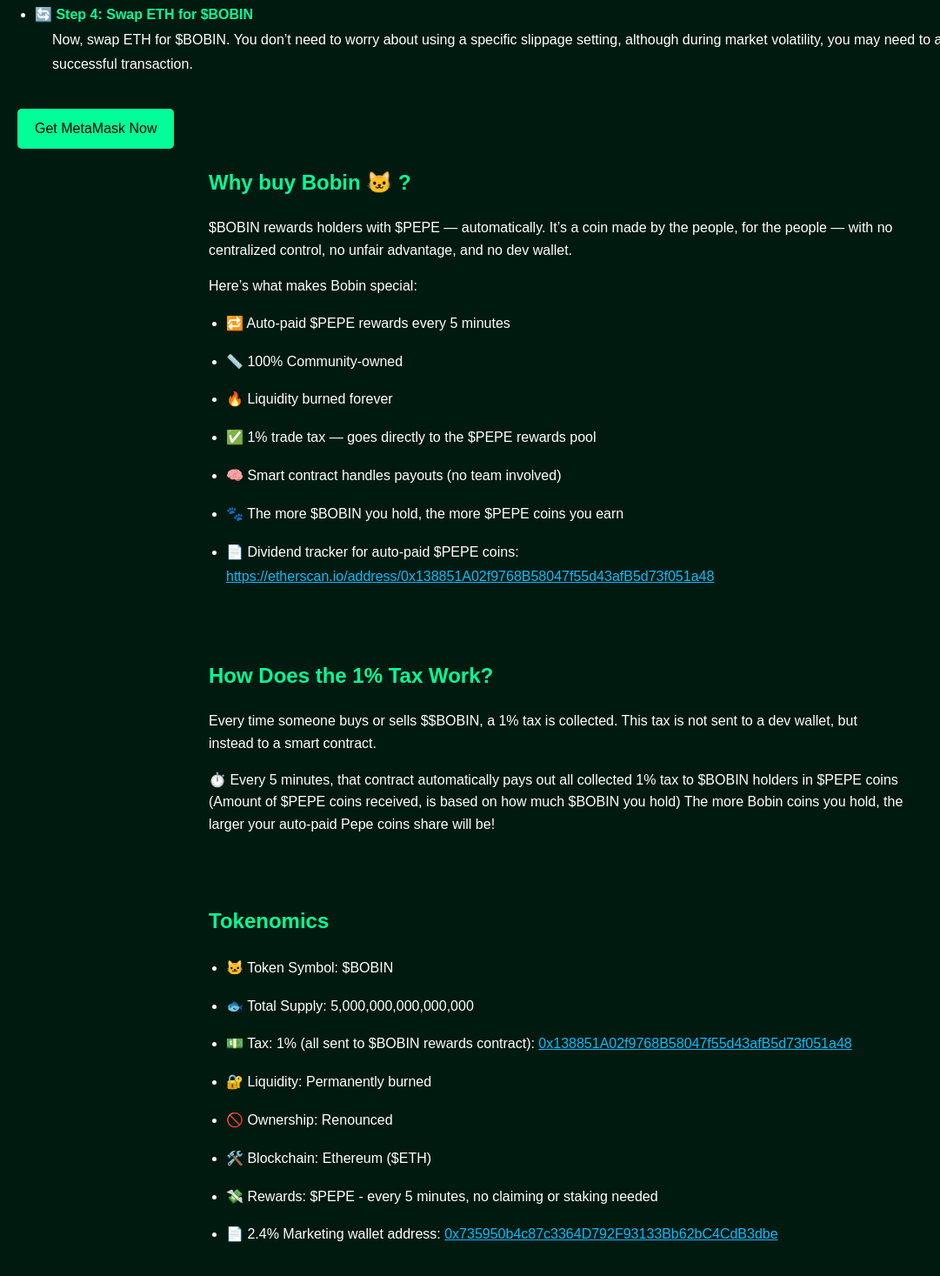
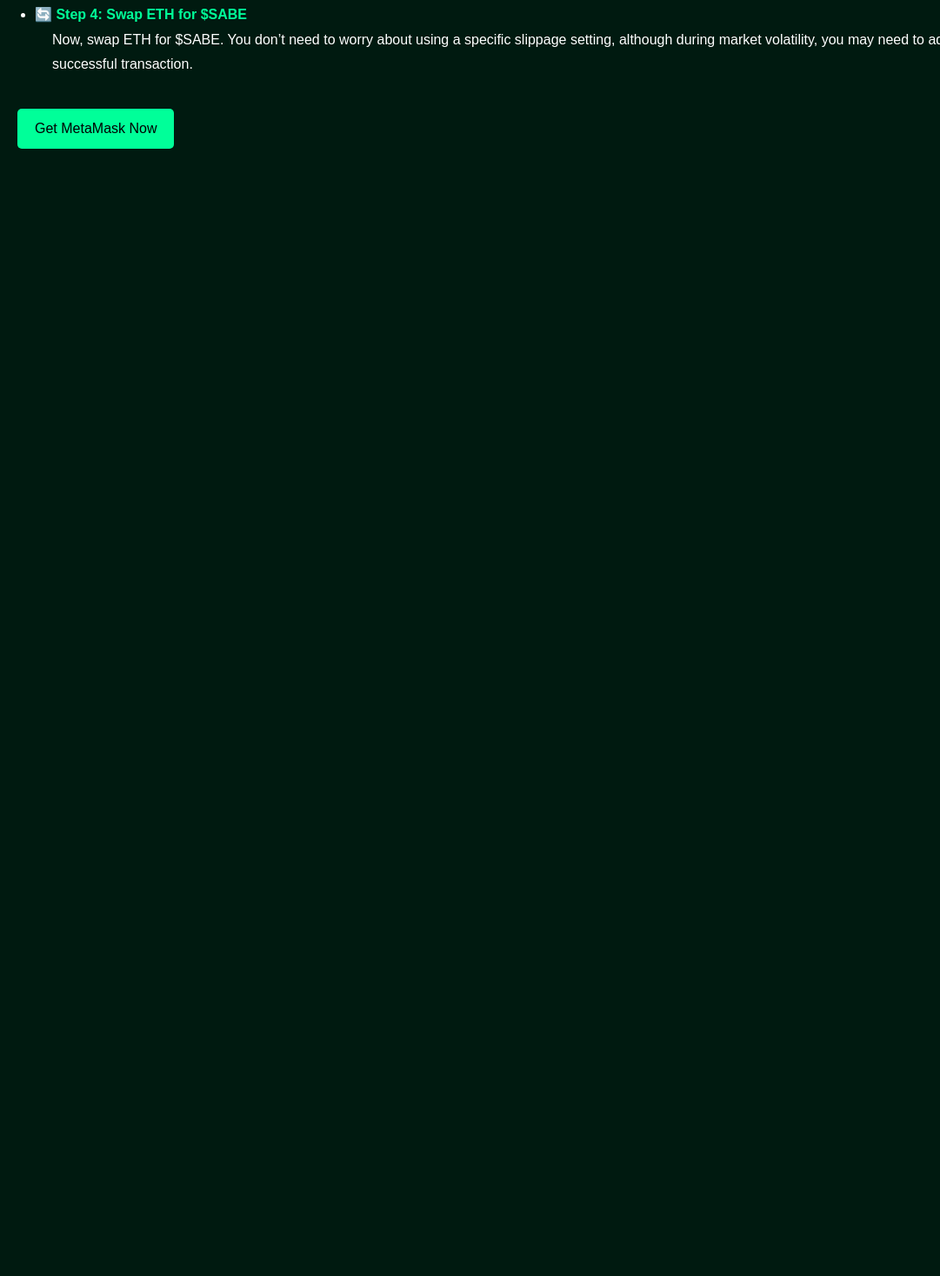
Before and after one commit to sabecrypto/howtobuy, a plain HTML site: page index (3).html in a window 1280 px wide. Shown: the part 477-1944 px from the top of the page at 87% size, without its empty margins (0-1081 px from the left). After the commit the page ends 800 px from the top, so only its background shows below. Drawn offline with Linux system fonts and the light colour scheme.

Commit message:
Update index (3).html

```diff
--- a/index (3).html
+++ b/index (3).html
@@ -3,10 +3,10 @@
 <head>
   <meta charset="UTF-8" />
   <meta name="viewport" content="width=device-width, initial-scale=1.0" />
-  <title>Bobin Crypto How to Buy</title>
+  <title>Sabe Crypto How to Buy</title>
 
 <!-- ✅ Favicon toegevoegd -->
-  <link rel="icon" href="https://raw.githubusercontent.com/BobinCrypto2025/images/main/bobin-pixel.png" type="image/png">
+  <link rel="icon" href="https://raw.githubusercontent.com/sabecrypto/img/main/sabe-icon.png" type="image/png">
 
   <style>
     body {
@@ -71,8 +71,8 @@
 
 <!-- How to Buy Section Start -->
 <div class="main-content">
-    <h1>🐱 How to Buy $BOBIN</h1>
-    <p>Follow these simple steps to purchase $BOBIN on the Ethereum blockchain:</p>
+    <h1>🐯 How to Buy $SABE</h1>
+    <p>Follow these simple steps to purchase $SABE on the Ethereum blockchain:</p>
 
     <ul>
         <li>
@@ -94,62 +94,12 @@
             </div>
         </li>
         <li>
-            <div class="step">🔄 Step 4: Swap ETH for $BOBIN</div>
+            <div class="step">🔄 Step 4: Swap ETH for $SABE</div>
             <div class="step-description">
-                Now, swap ETH for $BOBIN. You don’t need to worry about using a specific slippage setting, although during market volatility, you may need to adjust slippage for a successful transaction.
+                Now, swap ETH for $SABE. You don’t need to worry about using a specific slippage setting, although during market volatility, you may need to adjust slippage for a successful transaction.
             </div>
         </li>
     </ul>
     <a href="https://metamask.io" class="button" target="_blank">Get MetaMask Now</a>
 </div>
 <!-- How to Buy Section End -->
-
-  <div class="section">
-    <h2>Why buy Bobin 🐱 ?</h2>
-    <p>$BOBIN rewards holders with $PEPE — automatically.
-    It’s a coin made by the people, for the people — with no centralized control, no unfair advantage, and no dev wallet.</p>
-    <p>Here’s what makes Bobin special:</p>
-    <ul>
-      <li>🔁 Auto-paid $PEPE rewards every 5 minutes</li>
-      <li>📏 100% Community-owned</li>
-      <li>🔥 Liquidity burned forever</li>
-      <li>✅ 1% trade tax — goes directly to the $PEPE rewards pool </li>
-<li>🧠 Smart contract handles payouts (no team involved)</li><li>🐾 The more $BOBIN you hold, the more $PEPE coins you earn</li>
-<li>📄 Dividend tracker for auto-paid $PEPE coins:
-    <a href="https://etherscan.io/address/0x138851A02f9768B58047f55d43afB5d73f051a48" target="_blank">
-      https://etherscan.io/address/0x138851A02f9768B58047f55d43afB5d73f051a48
-    </a>
-  </li></ul>
-</div>
-
-  <div class="section">
-    <h2>How Does the 1% Tax Work?</h2>
-    <p>Every time someone buys or sells $$BOBIN, a 1% tax is collected.
-    This tax is not sent to a dev wallet, but instead to a smart contract.</p>
-    <p>⏱️ Every 5 minutes, that contract automatically pays out all collected 1% tax to $BOBIN holders in $PEPE coins (Amount of $PEPE coins received, is based on how much $BOBIN you hold) The more Bobin coins you hold, the larger your  auto-paid Pepe coins share will be!</p>
-  </div>
-
-  <div class="section">
-    <h2>Tokenomics</h2>
-    <ul>
-      <li>🐱  Token Symbol: $BOBIN</li>
-<li>🐟 Total Supply: 5,000,000,000,000,000</li>
-<li>💵 Tax: 1% (all sent to $BOBIN rewards contract):
-    <a href="https://etherscan.io/address/0x138851A02f9768B58047f55d43afB5d73f051a48" target="_blank">
-      0x138851A02f9768B58047f55d43afB5d73f051a48
-    </a>
-  </li>
-<li>🔐 Liquidity: Permanently burned</li>
-<li>🚫 Ownership: Renounced</li>
-<li>🛠️ Blockchain: Ethereum ($ETH)</li>
-<li>💸 Rewards: $PEPE - every 5 minutes, no claiming or staking needed</li>
-<li>📄 2.4% Marketing wallet address:
-    <a href="https://etherscan.io/address/0x735950b4c87c3364D792F93133Bb62bC4CdB3dbe" target="_blank">
-      0x735950b4c87c3364D792F93133Bb62bC4CdB3dbe
-    </a>
-  </li>
-</ul>
-</div>
-
-</body>
-</html>
```
